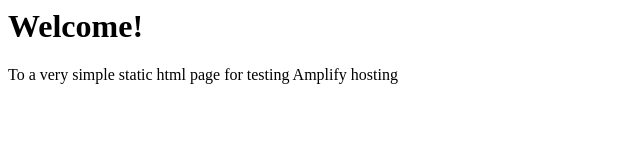
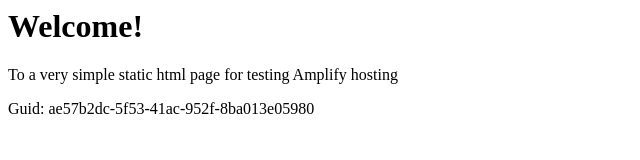
Before and after one commit to aws-aemilia-pdx/Github-PR-Commit-Integration-Test-DoNotTouch-Gith-OKSLNVO2-v1-preprod-us-west-2, a website: page src/index.html in a window 1280 px wide. Shown: the whole page, without its empty margins (0-640 px from the left). Drawn offline with Linux system fonts and the light colour scheme.

Commit message:
commit from integ tests

```diff
--- a/src/index.html
+++ b/src/index.html
@@ -1,3 +1,5 @@
+
+
 <html lang="en">
 
 <head>
@@ -10,6 +12,6 @@
 <body>
     <h1>Welcome!</h1>
     <p>To a very simple static html page for testing Amplify hosting</p>
-</body>
+    <p>Guid: ae57b2dc-5f53-41ac-952f-8ba013e05980</p></body>
 
 </html>
```
